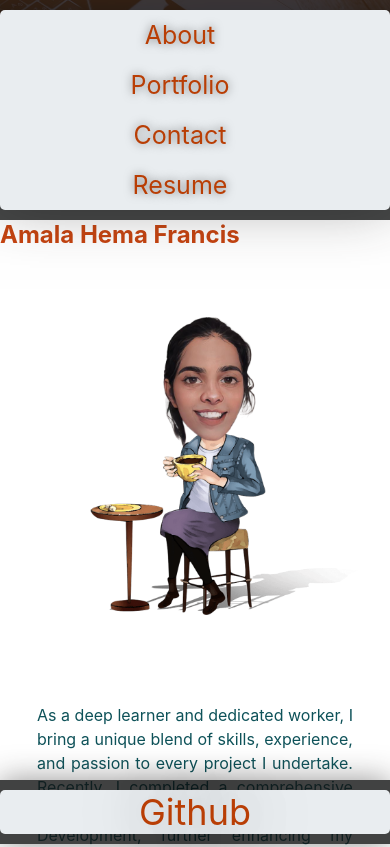
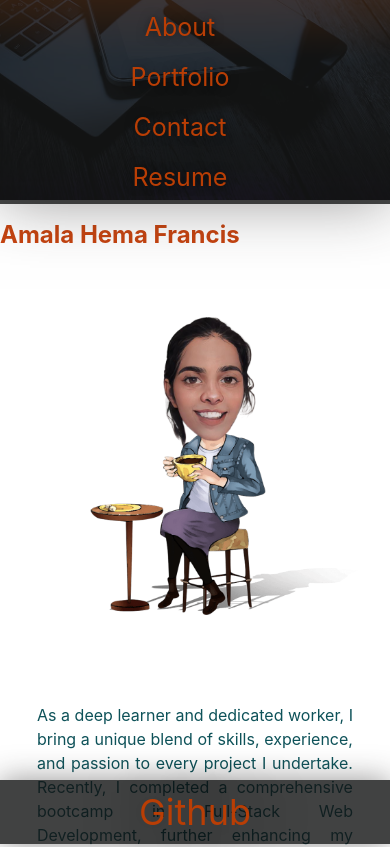
Before and after one commit to amalahema/portfolio_Amala, a React (Create React App) app: page / in a window 390 px wide. Shown: the top 847 px of the page. Built offline with nearby package versions, Linux system fonts and the light colour scheme.

Commit message:
navbar style changed

```diff
--- a/src/index.css
+++ b/src/index.css
@@ -6,12 +6,15 @@ body {
   -webkit-font-smoothing: antialiased;
   -moz-osx-font-smoothing: grayscale;
   color: #c74410;
+  size: 20px
+
 
 }
 
 code {
   font-family: source-code-pro, Menlo, Monaco, Consolas, 'Courier New',
     monospace;
+
 }
 .intro p {
   line-height: 1.7;
@@ -251,6 +254,7 @@ a {
   line-height: 1.5; /* Adjust line-height as needed */
 }
 
+
 .contact-info {
   display: flex;
   justify-content: space-between;
@@ -363,7 +367,7 @@ a {
   {
     flex-direction: column;
     padding: 10px;
-    background-color: #e9edf0;
+
     border-radius: 5px;
     padding: 10px 0;
     width: 100%; /* Take full width */
@@ -388,7 +392,7 @@ a {
     font-size: 14px; /* Reduce font size for mobile screens */
   }
   .contact-info {
-    margin-left: 30px;
+    margin-right: 30px;
   }
 
   .contact-form {
@@ -448,6 +452,11 @@ a {
   header {
     flex-direction: column;
   }
+  header nav {
+    background-size: contain; /* Change background image size to contain for small screens,to keep the navbar within the place */
+    padding: 2px 0; /* Reduce padding for small screens */
+    font-size: 16px; /* Optional: Reduce font size for small screens */
+  }
 
   .logo {
     font-size: 18px;
```
